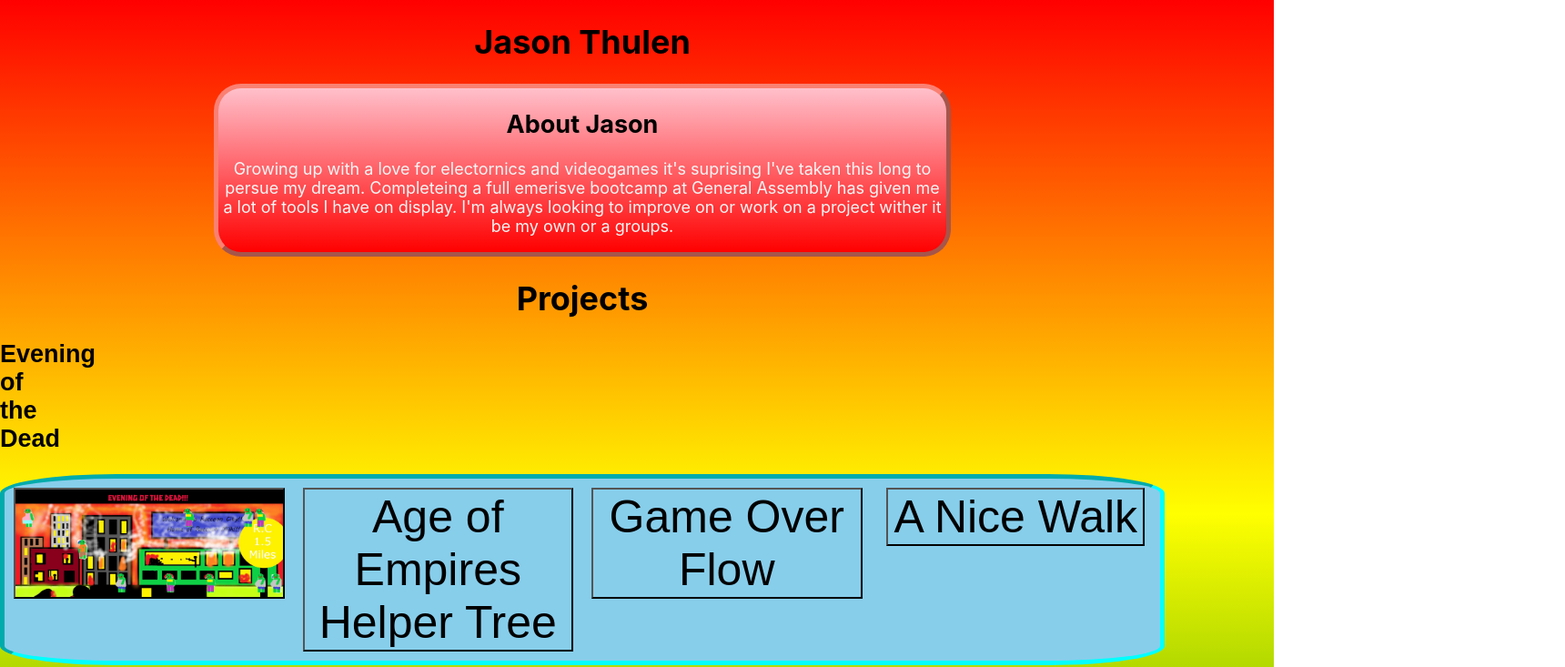
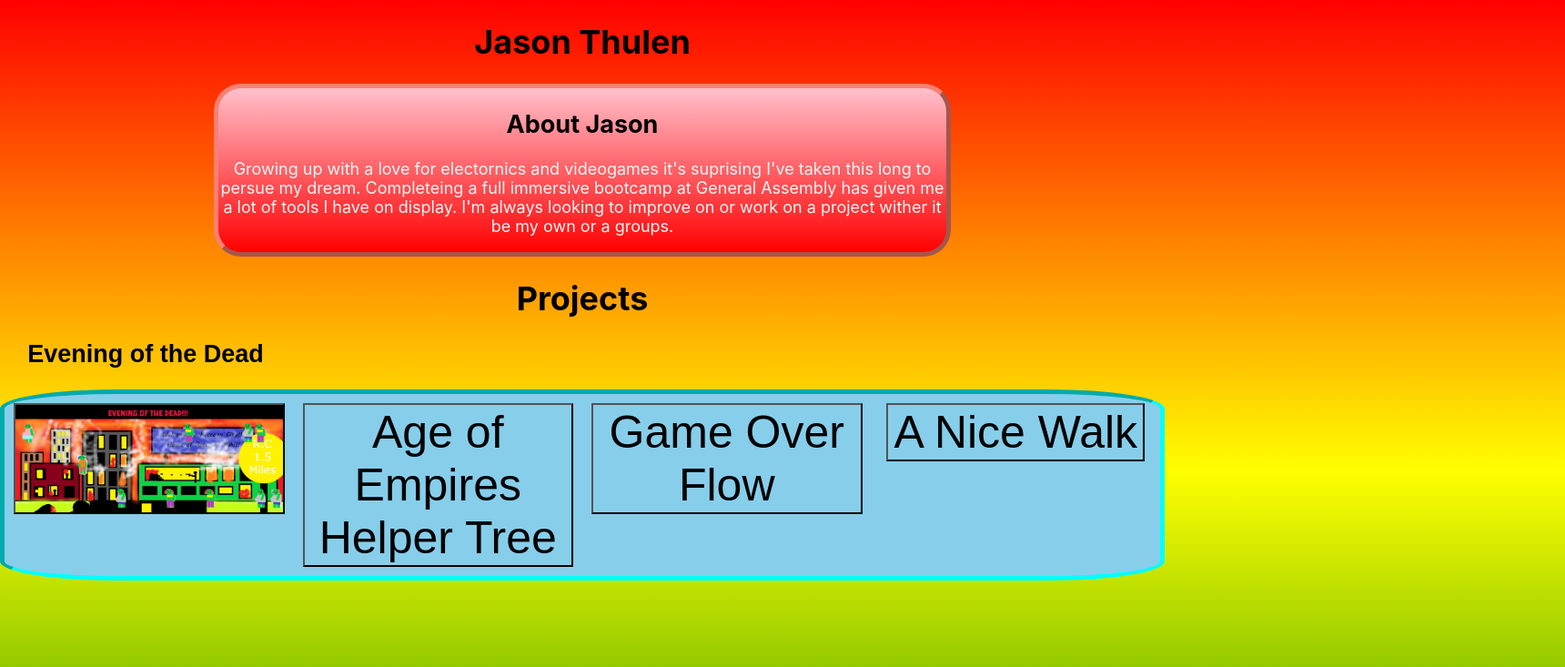
Before and after one commit to jaysun025/portfolio, a React (Create React App) app: page / in a window 1280 px wide. Shown: the top 733 px of the page at 91% size, 1720 px wide, since content can reach past the window. Built offline with nearby package versions, Linux system fonts and the light colour scheme.

Commit message:
adjusted evening title with vw

```diff
--- a/src/App.js
+++ b/src/App.js
@@ -11,7 +11,7 @@ function App() {
           <h2>About Jason</h2>
           <p className = 'aboutMeText'>
               Growing up with a love for electornics and videogames it's suprising I've
-              taken this long to persue my dream. Completeing a full emerisve bootcamp
+              taken this long to persue my dream. Completeing a full immersive bootcamp
               at General Assembly has given me a lot of tools I have on display. I'm always
               looking to improve on or work on a project wither it be my own or a groups.
           </p>
--- a/src/home.css
+++ b/src/home.css
@@ -74,6 +74,7 @@ p {
 .evening {
     padding-right: 1400px;
     font-family: fantasy;
+    width: 25vw;
 }
 
 .empirebtn {
```
